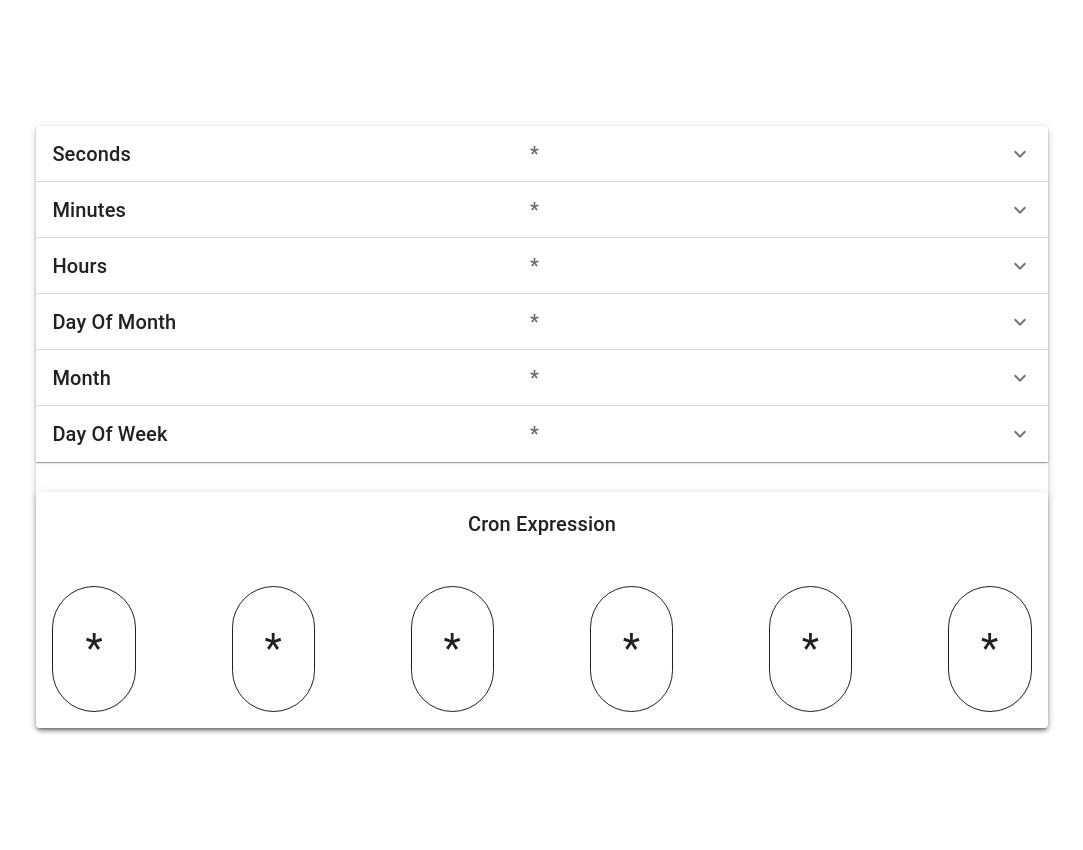
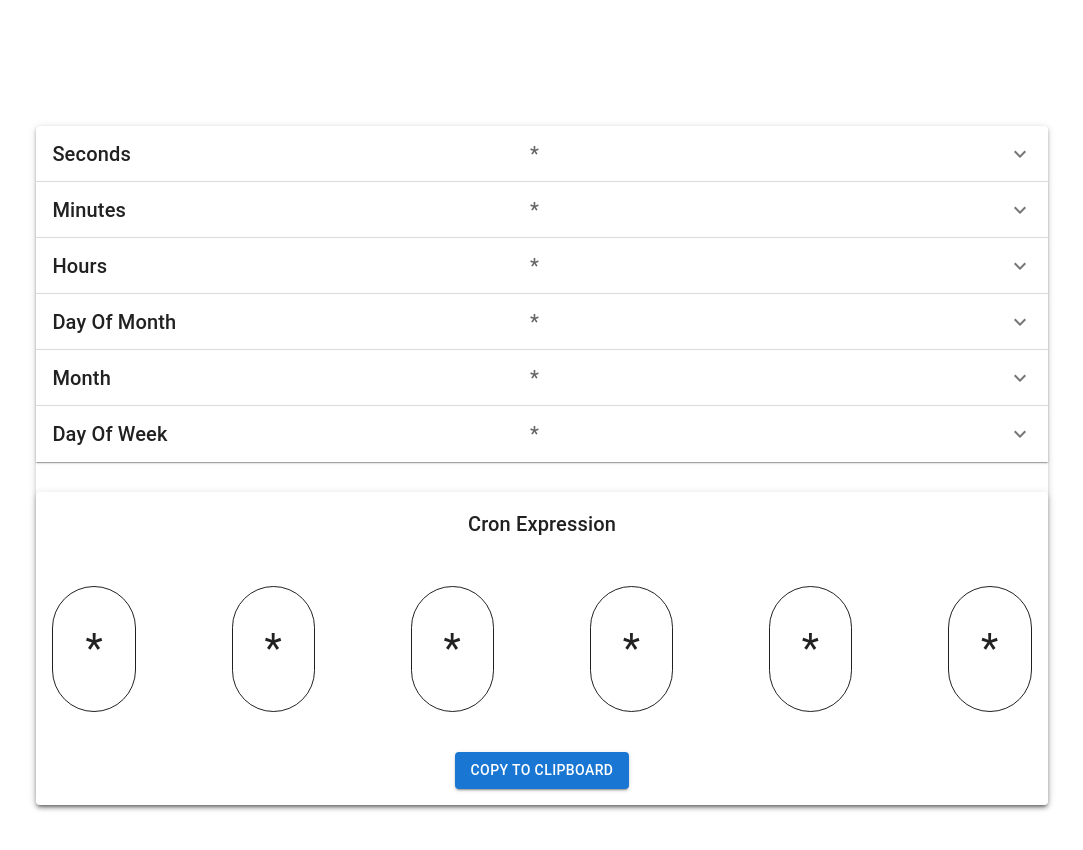
Before and after one commit to milind-nair/cron-expression-generator, a React (Vite) app: page / in a window 1280 px wide. Shown: the top 850 px of the page, without its empty margins (98-1181 px from the left). Built offline with nearby package versions, Linux system fonts and the light colour scheme; the HTML template or start-up script is replaced by a standard one.

Commit message:
added copy-to-clipboard option

```diff
--- /dev/null
+++ b/src/components/CopyButton/index.tsx
@@ -0,0 +1,19 @@
+import { Box, Button } from "@mui/material";
+
+function CopyButton({ cronExpression }: any) {
+  return (
+    <Box sx={{ display: "flex", justifyContent: "center", mt: "5ch" }}>
+      <Button
+        variant="contained"
+        onClick={() => {
+          navigator.clipboard.writeText(cronExpression);
+        }}
+      >
+        {" "}
+        Copy To ClipBoard
+      </Button>
+    </Box>
+  );
+}
+
+export default CopyButton;
--- a/src/components/ResultDisplay/index.tsx
+++ b/src/components/ResultDisplay/index.tsx
@@ -1,4 +1,5 @@
 import { Paper, Typography, Box, Grid } from "@mui/material";
+import CopyButton from "../CopyButton";
 
 function CronExpressionDisplay({ cronExpression }: any) {
   const cronParameters = cronExpression.split(" ");
@@ -49,6 +50,7 @@ function CronExpressionDisplay({ cronExpression }: any) {
           </Grid>
         ))}
       </Grid>
+      <CopyButton cronExpression={cronExpression} />
     </Paper>
   );
 }
```
